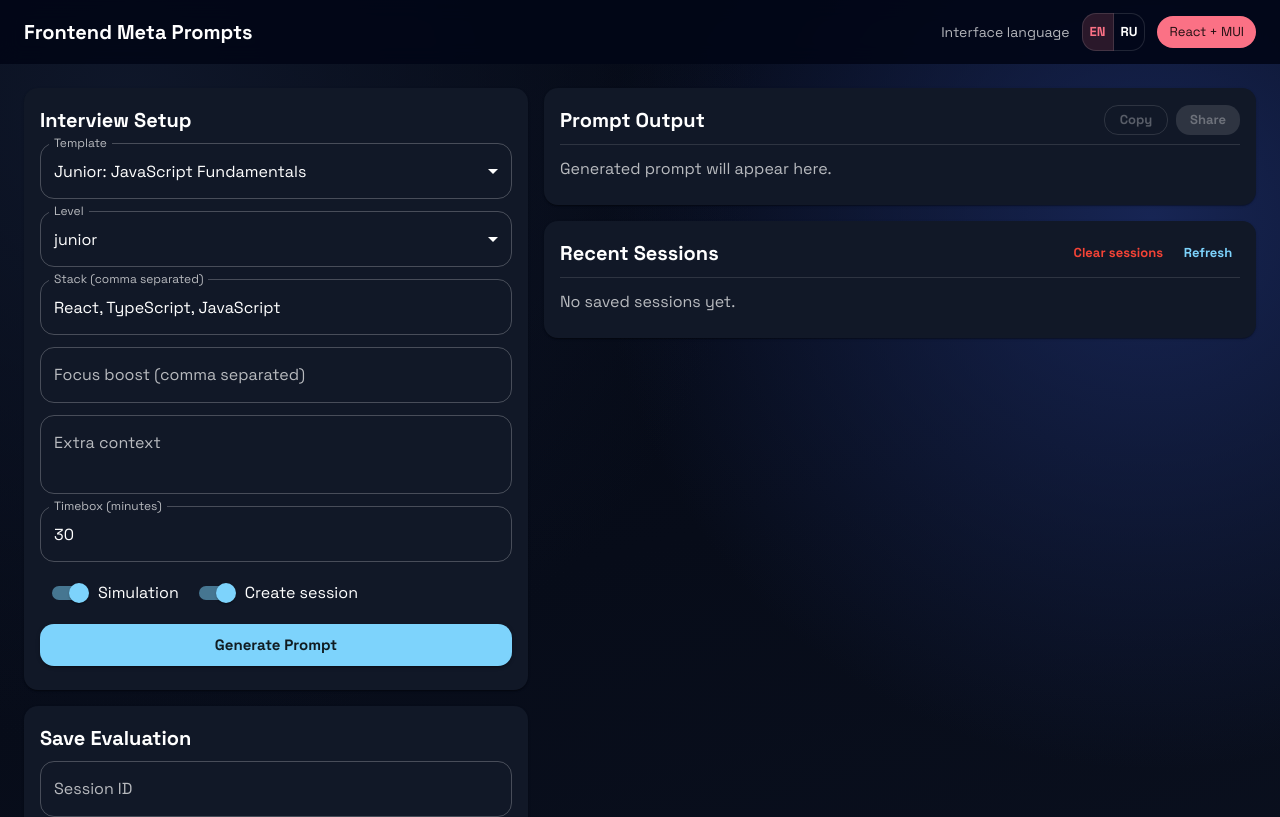
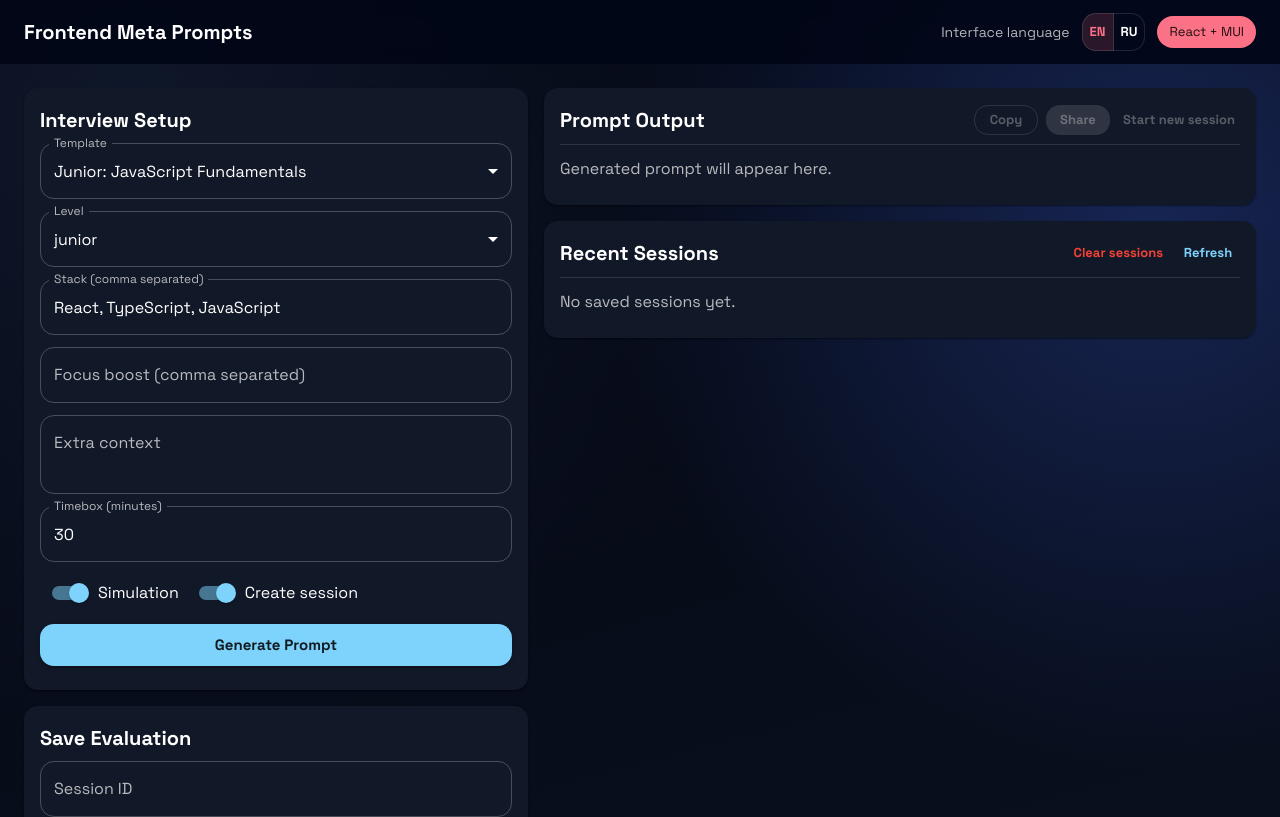
Before and after one commit to volkov85/frontend-meta-prompts, a React (Vite) app in the folder web-ui/: page / in a window 1280 px wide. Shown: the top 817 px of the page. Built offline with nearby package versions, Linux system fonts and the light colour scheme.

Commit message:
feat: add start new session action

```diff
--- a/web-ui/src/App.tsx
+++ b/web-ui/src/App.tsx
@@ -39,6 +39,7 @@ const App = () => {
     saveEvaluation,
     score,
     sessions,
+    startNewSession,
     setActiveSessionId,
     setError,
     setExtraContext,
@@ -206,6 +207,14 @@ const App = () => {
                     >
                       {copy.sharePrompt}
                     </Button>
+                    <Button
+                      variant="text"
+                      size="small"
+                      onClick={startNewSession}
+                      disabled={!prompt}
+                    >
+                      {copy.startNewSession}
+                    </Button>
                   </Box>
                 </Box>
                 <Divider sx={{ mb: 1.5 }} />
--- a/web-ui/src/lib/uiCopy.ts
+++ b/web-ui/src/lib/uiCopy.ts
@@ -23,6 +23,7 @@ type UiCopy = {
   promptOutputEmpty: string;
   copyPrompt: string;
   sharePrompt: string;
+  startNewSession: string;
   recentSessions: string;
   clearSessions: string;
   refresh: string;
@@ -38,6 +39,7 @@ type UiCopy = {
   promptShared: string;
   promptShareFailed: string;
   promptSharedFallback: string;
+  newSessionStarted: string;
 };
 
 export const UI_COPY: Record<InterviewLanguage, UiCopy> = {
@@ -64,6 +66,7 @@ export const UI_COPY: Record<InterviewLanguage, UiCopy> = {
     promptOutputEmpty: "Generated prompt will appear here.",
     copyPrompt: "Copy",
     sharePrompt: "Share",
+    startNewSession: "Start new session",
     recentSessions: "Recent Sessions",
     clearSessions: "Clear sessions",
     refresh: "Refresh",
@@ -79,6 +82,7 @@ export const UI_COPY: Record<InterviewLanguage, UiCopy> = {
     promptShared: "Prompt shared",
     promptShareFailed: "Unable to share prompt",
     promptSharedFallback: "Share not available, prompt copied instead",
+    newSessionStarted: "Ready for a new session",
   },
   ru: {
     appTitle: "Frontend Meta Prompts",
@@ -103,6 +107,7 @@ export const UI_COPY: Record<InterviewLanguage, UiCopy> = {
     promptOutputEmpty: "Здесь появится сгенерированный промпт.",
     copyPrompt: "Копировать",
     sharePrompt: "Поделиться",
+    startNewSession: "Новая сессия",
     recentSessions: "Последние сессии",
     clearSessions: "Очистить сессии",
     refresh: "Обновить",
@@ -118,6 +123,7 @@ export const UI_COPY: Record<InterviewLanguage, UiCopy> = {
     promptShared: "Промпт отправлен",
     promptShareFailed: "Не удалось поделиться промптом",
     promptSharedFallback: "Шаринг недоступен, промпт скопирован",
+    newSessionStarted: "Готово к новой сессии",
   },
 };
 
--- a/web-ui/src/lib/useInterviewAppState.ts
+++ b/web-ui/src/lib/useInterviewAppState.ts
@@ -217,6 +217,20 @@ export const useInterviewAppState = () => {
     });
   };
 
+  const startNewSession = () => {
+    dispatch({
+      type: "patch",
+      payload: {
+        activeSessionId: "",
+        error: "",
+        notes: "",
+        prompt: "",
+        score: "",
+        snack: UI_COPY[state.language].newSessionStarted,
+      },
+    });
+  };
+
   const setActiveSessionId = (value: string) =>
     dispatch({ type: "patch", payload: { activeSessionId: value } });
   const setError = (value: string) => dispatch({ type: "patch", payload: { error: value } });
@@ -256,6 +270,7 @@ export const useInterviewAppState = () => {
     refreshSessions,
     saveEvaluation,
     score: state.score,
+    startNewSession,
     sessions: state.sessions,
     setActiveSessionId,
     setError,
```
Also changed, not shown: 1 other file (tests, documents, lock files or other folders).
